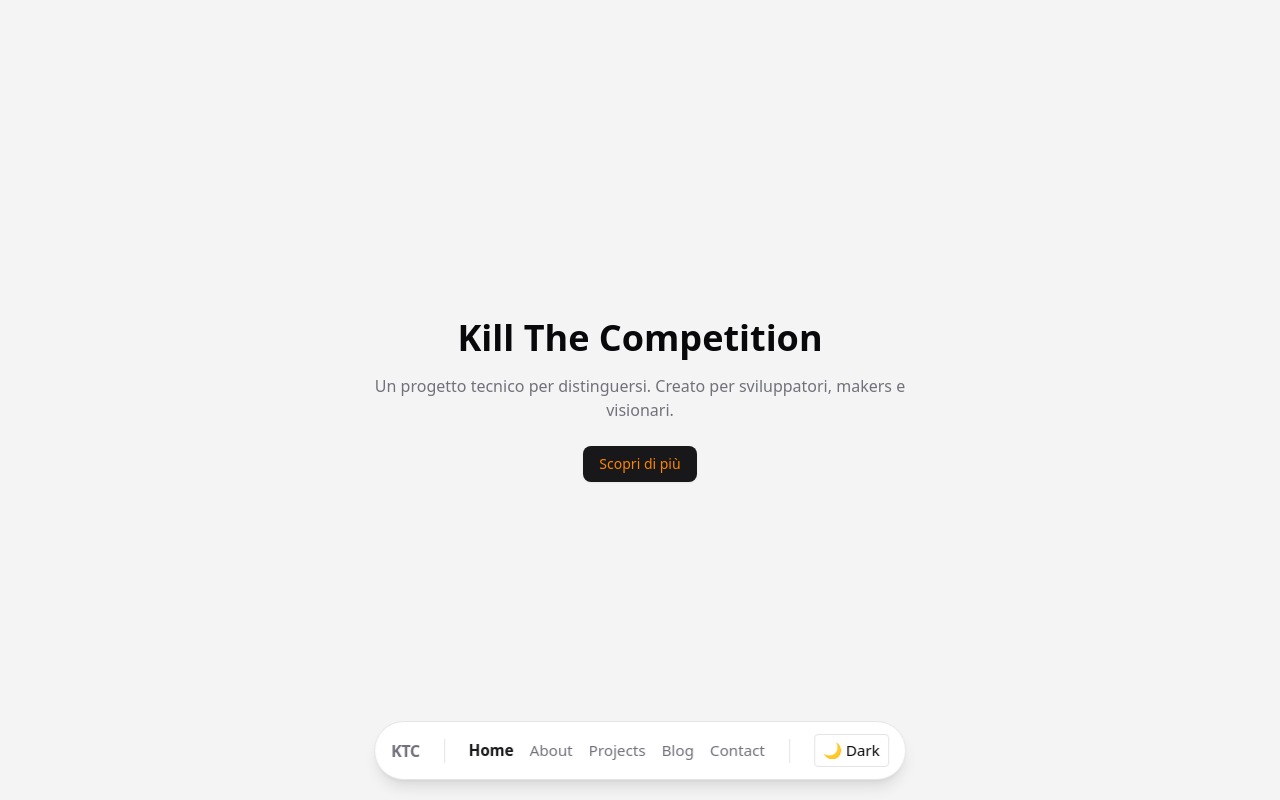
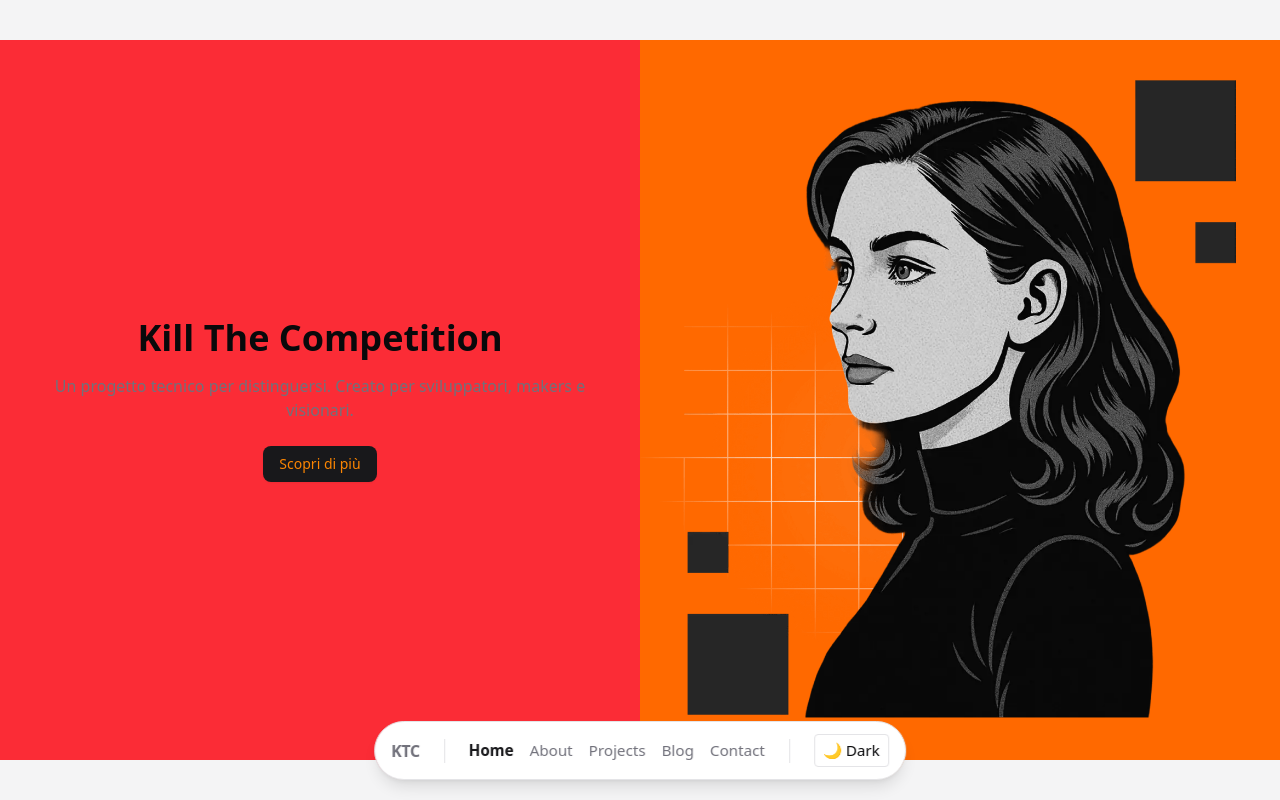
Before and after one commit to ionutbirlad/project-ktc, a Next.js app: page / in a window 1280 px wide. Shown: the top 800 px of the page. Built offline with nearby package versions, Linux system fonts and the light colour scheme.

Commit message:
feat: added basic structure to homepage hero

```diff
--- a/src/components/home/HeroSection.tsx
+++ b/src/components/home/HeroSection.tsx
@@ -3,6 +3,9 @@
 import SectionContainer from "@/components/layout/SectionContainer";
 import { Button } from "@/components/ui/button";
 import { AspectRatio } from "@/components/ui/aspect-ratio";
+
+import Image from "next/image";
+import heroPhoto from "@/assets/images/home_hero-section.webp";
 
 type HeroSectionProps = {
   extraStyle?: string;
@@ -13,6 +16,8 @@ export default function HeroSection({ extraStyle, fullWidth }: HeroSectionProps)
   return (
     <SectionContainer fullWidth={fullWidth} extraStyle={extraStyle}>
       <AspectRatio ratio={16 / 9} className="bg-muted">
+        <div className="max-w-screen-xl mx-auto flex h-full">
+          <div className="w-1/2 h-full bg-red-500">
             <div className="h-full content-center py-16 text-center">
               <h1 className="text-4xl font-bold mb-4">Kill The Competition</h1>
               <p className="text-muted-foreground max-w-xl mx-auto mb-6">
@@ -20,6 +25,11 @@ export default function HeroSection({ extraStyle, fullWidth }: HeroSectionProps)
               </p>
               <Button>Scopri di più</Button>
             </div>
+          </div>
+          <div className="w-1/2 h-full bg-orange-500 justify-center content-center">
+            <Image src={heroPhoto} alt="Foto di Ionut Birlad" className="object-contain" priority />
+          </div>
+        </div>
       </AspectRatio>
     </SectionContainer>
   );
```
Also changed, not shown: src/assets/images/home_hero-section.webp (added). Lines whose indentation alone changed are shown as unchanged.
